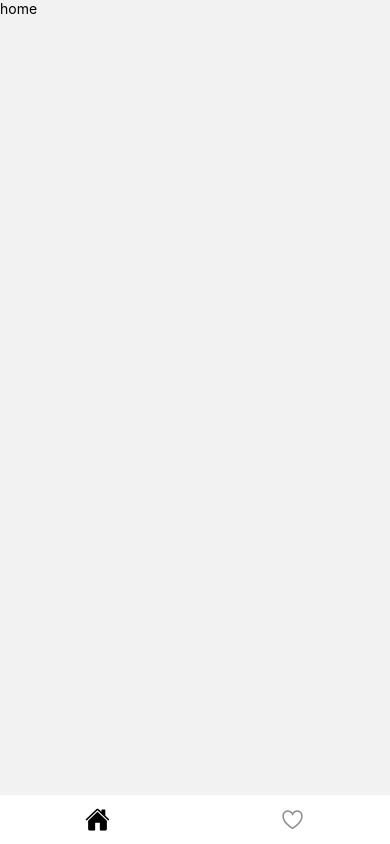
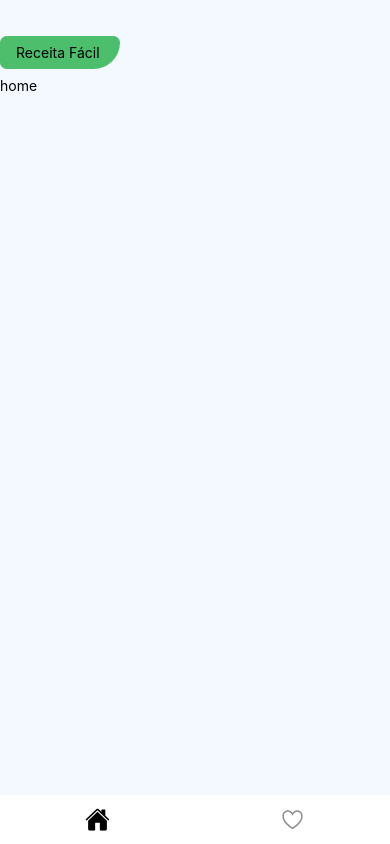
Before and after one commit to oliveiramiro2/receita-facil, a React Native app: screen /HomeTab in a window 390 px wide. Built offline with nearby package versions, Linux system fonts and the light colour scheme.

Commit message:
called logo into home page
add home

```diff
--- a/src/components/logo.tsx
+++ b/src/components/logo.tsx
@@ -19,7 +19,7 @@ const styles = StyleSheet.create({
         fontSize: 18,
         fontWeight: 'bold',
         color: '#fff',
-    }
+    },
 });
 
 export const Logo = () => (
--- a/src/pages/home.tsx
+++ b/src/pages/home.tsx
@@ -1,14 +1,19 @@
-import { View, Text, StyleSheet } from 'react-native';
+import { Text, StyleSheet, SafeAreaView } from 'react-native';
 import React from 'react';
+import { Logo } from '../components';
 
 const styles = StyleSheet.create({
     contain: {
         flex: 1,
+        backgroundColor: '#f3f9ff',
+        paddingTop: 36,
+        paddingHorizontal: 14,
     },
 });
 
 export const Home: React.FC = () => (
-    <View style={[styles.contain]}>
+    <SafeAreaView style={[styles.contain]}>
+        <Logo />
         <Text>home</Text>
-    </View>
+    </SafeAreaView>
 );
```
